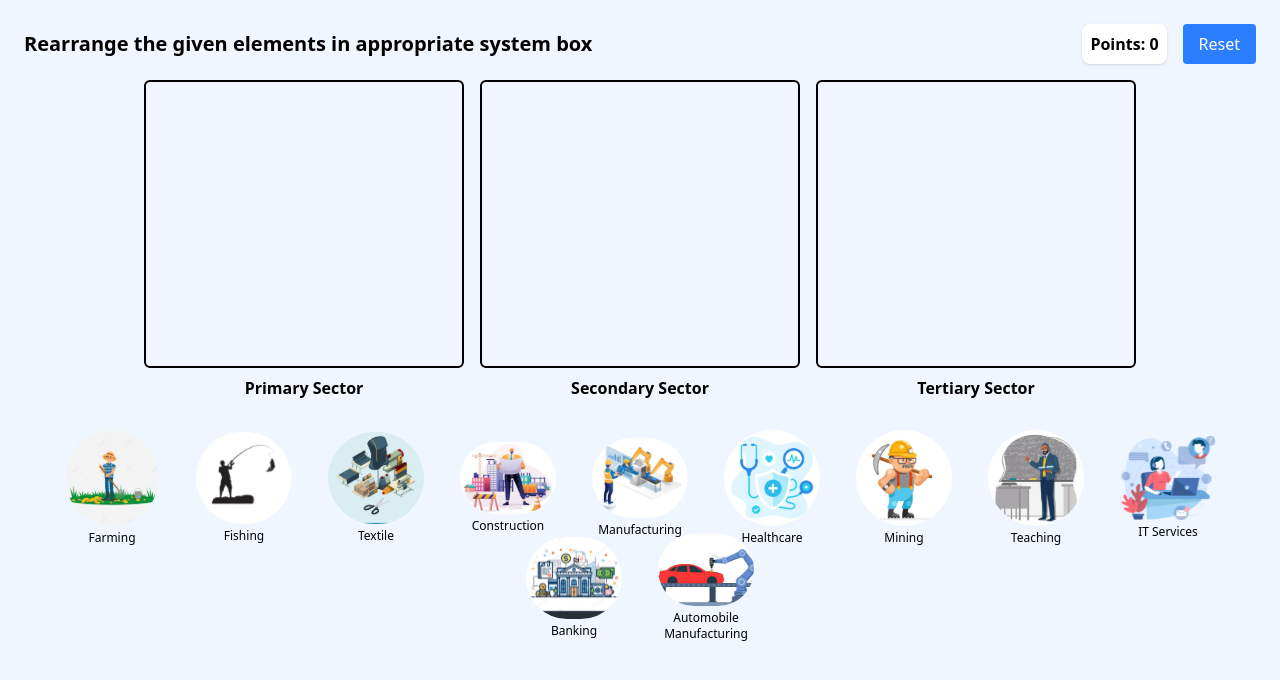
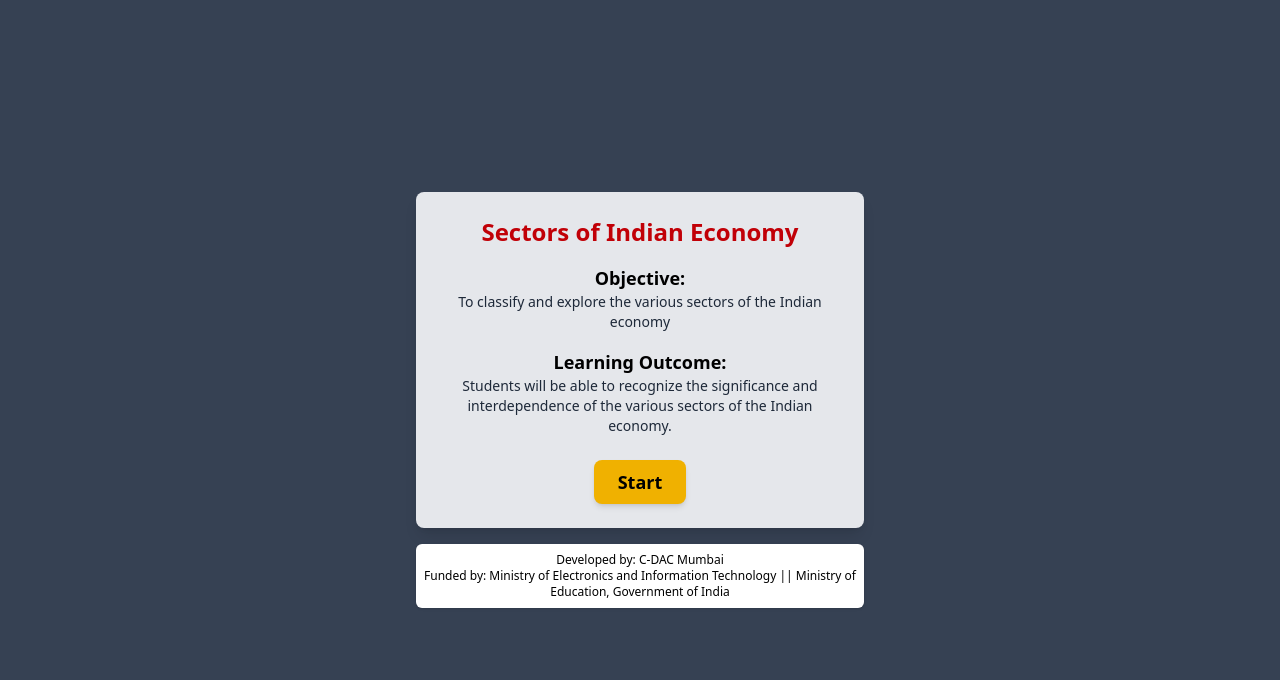
Before and after one commit to GaneshMishra-lab/mernheads_olabs, a React (Vite) app in the folder sectors_of_eco/: page / in a window 1280 px wide. Shown: the top 680 px of the page. Built offline with nearby package versions, Linux system fonts and the light colour scheme.

Commit message:
home page and info page

```diff
--- a/sectors_of_eco/src/App.jsx
+++ b/sectors_of_eco/src/App.jsx
@@ -4,16 +4,20 @@ import Level2 from './pages/Level2'
 import SectorSimulation from './pages/SectorSimulation'
 import EconomicSectorsGame from './pages/EconomicSectorsGame'
 import { BrowserRouter, Routes, Route } from 'react-router-dom'
+import EconomicSectors from './pages/Info'
+import EconomicIntro from './pages/Entrypage'
 
 function App () {
   return (
 
      <BrowserRouter>
      <Routes>
-        <Route path="/" element={<EconomicSectorsClassification />} />
+        <Route path="/level1" element={<EconomicSectorsClassification />} />
         <Route path="/level2" element={<Level2 />} />
         <Route path="/level3" element={<EconomicSectorsGame />} />
         <Route path="/level4" element={<SectorSimulation />} />
+        <Route path="/info" element={<EconomicSectors />} />
+        <Route path="/" element={<EconomicIntro />} />
 
      </Routes>
      </BrowserRouter>
--- /dev/null
+++ b/sectors_of_eco/src/pages/Entrypage.jsx
@@ -0,0 +1,41 @@
+import React from "react";
+import { useNavigate } from "react-router-dom";
+
+const EconomicIntro = () => {
+    const navigate = useNavigate();
+  return (
+    <div className="min-h-screen bg-gray-700 flex flex-col items-center justify-center p-6">
+      {/* Main Card */}
+      <div className="bg-gray-200 p-6 rounded-lg shadow-lg w-full max-w-md text-center">
+        <h1 className="text-xl md:text-2xl font-bold text-red-700 mb-4">
+          Sectors of Indian Economy
+        </h1>
+        <p className="font-bold text-lg">Objective:</p>
+        <p className="text-gray-800 text-sm mb-4">
+          To classify and explore the various sectors of the Indian economy
+        </p>
+        <p className="font-bold text-lg">Learning Outcome:</p>
+        <p className="text-gray-800 text-sm">
+          Students will be able to recognize the significance and interdependence
+          of the various sectors of the Indian economy.
+        </p>
+
+        {/* Start Button */}
+        <button className="mt-6 px-6 py-2 bg-yellow-500 text-black font-bold text-lg rounded-lg shadow-md hover:bg-yellow-600" onClick={()=>{navigate('/info')}}>
+          Start
+        </button>
+      </div>
+
+      {/* Footer */}
+      <div className="mt-4 bg-white p-2 rounded-md shadow text-center text-xs w-full max-w-md">
+        <p>Developed by: C-DAC Mumbai</p>
+        <p>
+          Funded by: Ministry of Electronics and Information Technology || Ministry of
+          Education, Government of India
+        </p>
+      </div>
+    </div>
+  );
+};
+
+export default EconomicIntro;
--- /dev/null
+++ b/sectors_of_eco/src/pages/Info.jsx
@@ -0,0 +1,78 @@
+import { Home } from "lucide-react";
+import React from "react";
+import { useNavigate } from "react-router-dom";
+
+const EconomicSectors = () => {
+    const navigate = useNavigate();
+    const sectors = [
+    {
+      title: "Primary Sector",
+      description:
+        "This sector involves the extraction and harvesting of natural resources directly from nature. It forms the base of all economic activities.",
+      examples: "Examples: Agriculture, Fishing, Forestry etc.",
+      bgImage: "/assets/primary-sector.jpg",
+      borderColor: "border-yellow-500",
+    },
+    {
+      title: "Secondary Sector",
+      description:
+        "The secondary sector involves manufacturing and industrial processes where raw materials from the primary sector are processed into finished goods.",
+      examples:
+        "Examples: Textile Industry, Steel Production, Automobile Manufacturing etc.",
+      bgImage: "/assets/secondary-sector.jpg",
+      borderColor: "border-blue-400",
+    },
+    {
+      title: "Tertiary Sector",
+      description:
+        "The tertiary sector focuses on providing services rather than goods. It acts as a support system for the primary and secondary sectors and caters to consumer needs.",
+      examples:
+        "Examples: Banking, Transportation, IT Services, Retail etc.",
+      bgImage: "/assets/tertiary-sector.jpg",
+      borderColor: "border-amber-700",
+    },
+  ];
+
+  return (
+    <div className="min-h-screen bg-gray-700 flex flex-col items-center justify-center p-6">
+      {/* Header */}
+      <div className="flex items-center w-full max-w-4xl justify-between mb-6">
+        <div className="p-3 bg-gray-800 rounded-full">
+          <Home className="text-white"></Home>
+        </div>
+        <h1 className="text-2xl md:text-3xl font-bold text-white border px-6 py-2 rounded-lg border-gray-300">
+          Economics: Sectors of Indian Economy
+        </h1>
+        <div className="w-8"></div> {/* Spacer for alignment */}
+      </div>
+
+      {/* Sectors List */}
+      <div className="w-full max-w-4xl space-y-4">
+        {sectors.map((sector, index) => (
+          <div
+            key={index}
+            className={`relative p-4 rounded-lg shadow-lg border-4 ${sector.borderColor} bg-white bg-opacity-60`}
+            style={{
+              backgroundImage: `url(${sector.bgImage})`,
+              backgroundSize: "cover",
+              backgroundPosition: "center",
+            }}
+          >
+            <h2 className="text-lg md:text-xl font-bold text-black">
+              {sector.title}
+            </h2>
+            <p className="text-black text-sm md:text-base">{sector.description}</p>
+            <p className="text-black font-semibold text-sm">{sector.examples}</p>
+          </div>
+        ))}
+      </div>
+
+      {/* Next Button */}
+      <button className="mt-6 px-6 py-2 bg-yellow-500 text-black font-bold text-lg rounded-lg shadow-md hover:bg-yellow-600" onClick={()=>{navigate('/level1')}}>
+        Next
+      </button>
+    </div>
+  );
+};
+
+export default EconomicSectors;
```
Also changed, not shown: sectors_of_eco/public/assets/entrypage.svg (added), sectors_of_eco/public/assets/primary.svg (added).
